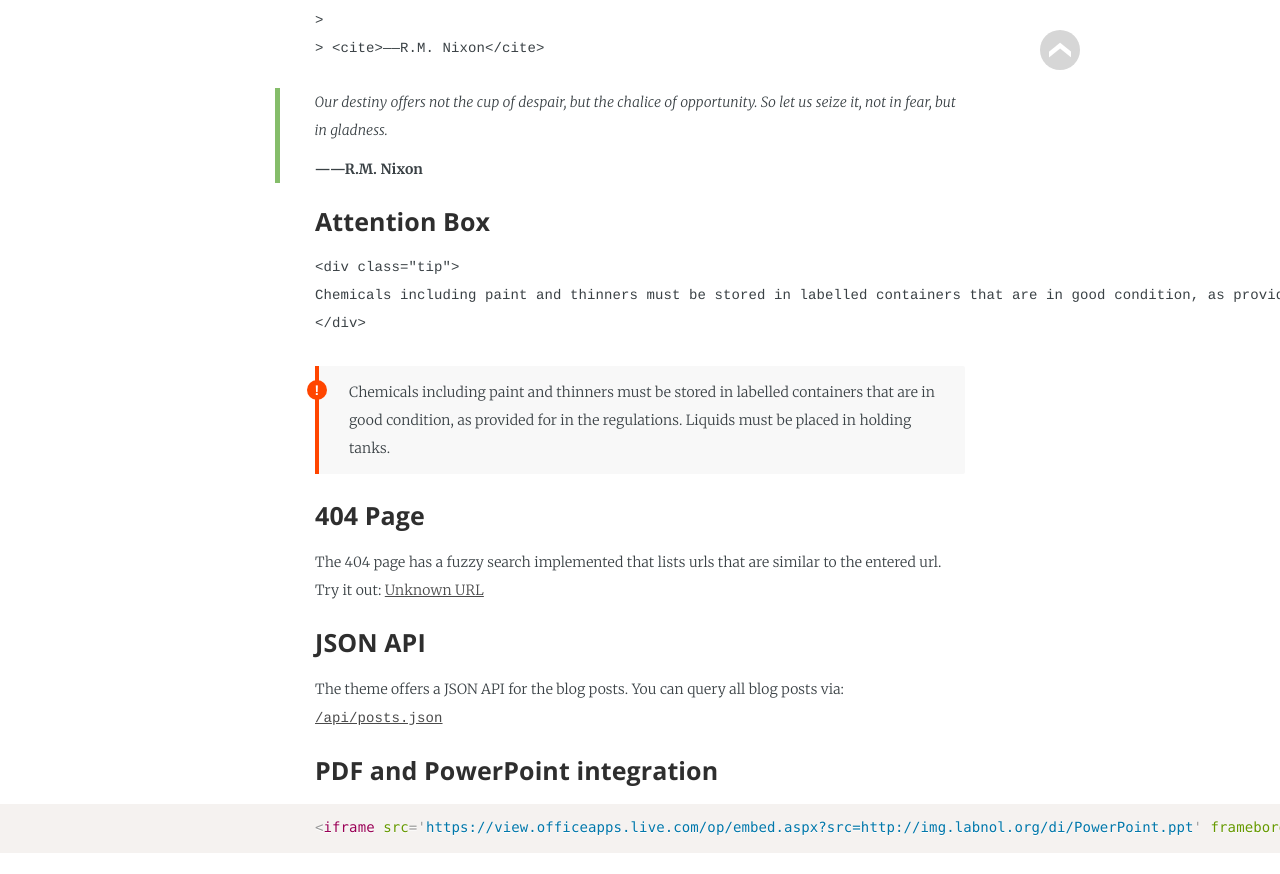
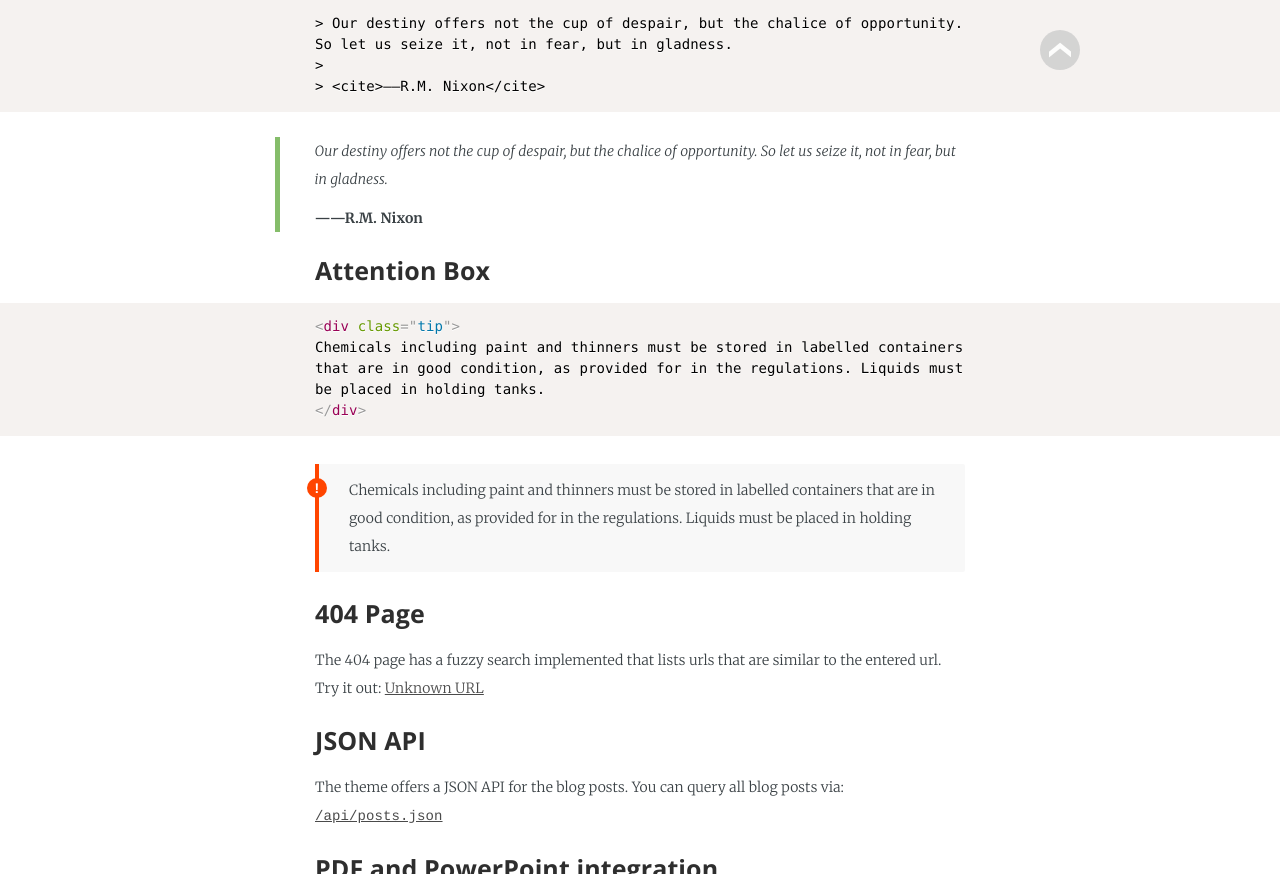
Before and after one commit to jwillmer/jekyllDecent, a Jekyll site: the page built from _posts/2016-05-07-Features.md, in a window 1280 px wide and 1400 px high, scrolled down 5709 px, cut to the strip 0-874 px from the top of the window. Built offline with Jekyll 4.4.1, drawn with Linux system fonts in a browser that asks for light colours; some web fonts are replaced; formulas are drawn with MathJax 3.

Commit message:
Added pre-wrap to code blocks

````diff
--- a/_posts/2016-05-07-Features.md
+++ b/_posts/2016-05-07-Features.md
@@ -169,7 +169,7 @@ With language highlighting, line numbers and line highlighting
 
 ### Author in quote
 
-```
+```bash
 > Our destiny offers not the cup of despair, but the chalice of opportunity. So let us seize it, not in fear, but in gladness.
 >
 > <cite>——R.M. Nixon</cite>
@@ -181,7 +181,7 @@ With language highlighting, line numbers and line highlighting
 
 ### Attention Box
 
-```
+```html
 <div class="tip">
 Chemicals including paint and thinners must be stored in labelled containers that are in good condition, as provided for in the regulations. Liquids must be placed in holding tanks.
 </div>
--- a/_sass/override.scss
+++ b/_sass/override.scss
@@ -3,7 +3,13 @@ pre, pre[class*="language-"] {
     margin-bottom: 1.8em !important;
 }
 
-pre code { display:block; width:90%; max-width:650px; margin:auto; }
+pre code {
+    display:block;
+    width:90%;
+    max-width:650px;
+    margin:auto;
+    white-space:pre-wrap!important;
+}
 
 /* Custom CSS for GitHub link in about page */
 .github-button-container {
````
